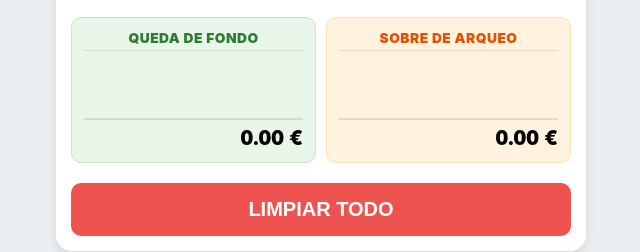
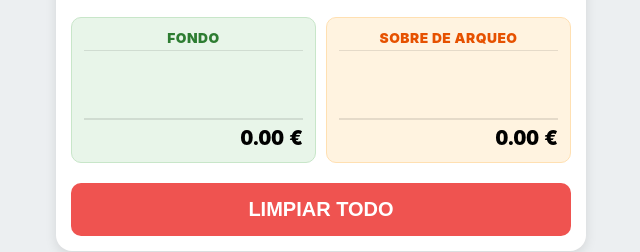
Before and after one commit to srcorsario/cash, a plain HTML site: page index.html in a window 1280 px wide. Shown: the part 1399-1651 px from the top of the page, 319-959 px from the left. Drawn offline with Linux system fonts and the light colour scheme.

```diff
--- a/index.html
+++ b/index.html
@@ -118,7 +118,7 @@
 
     <div class="reparto-container">
         <div class="reparto-box box-fondo">
-            <div class="reparto-title">Queda de fondo</div>
+            <div class="reparto-title">Fondo</div>
             <div id="lista-fondo" style="flex-grow: 1;"></div>
             <div class="suma-reparto" id="suma-fondo">0.00 €</div>
         </div>
```
